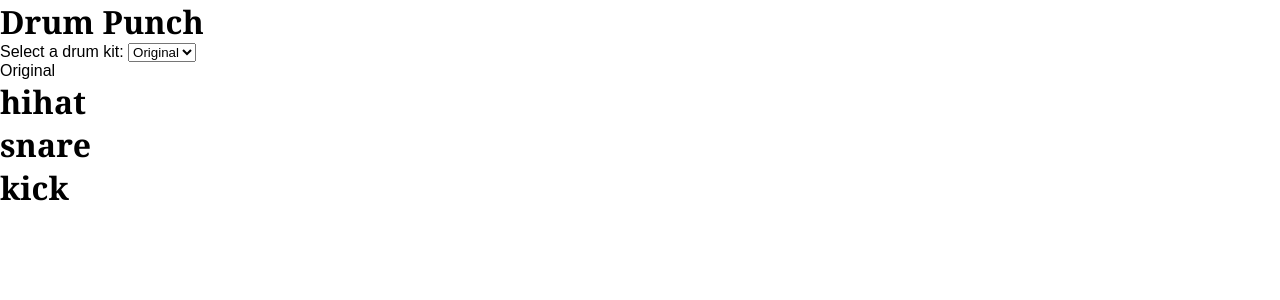
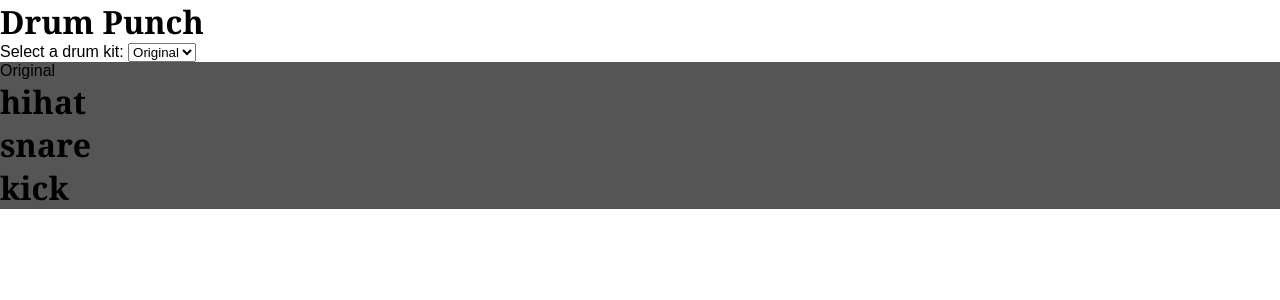
Before and after one commit to richardsonqiu/drum-punch, a React (Create React App) app: page / in a window 1280 px wide. Shown: the top 300 px of the page. Built offline with nearby package versions, Linux system fonts and the light colour scheme.

Commit message:
Change global event listener to handleKeyDown

```diff
--- a/package.json
+++ b/package.json
@@ -12,7 +12,7 @@
     "web-vitals": "^2.1.4"
   },
   "scripts": {
-    "start": "react-scripts start",
+    "start": "react-scripts --openssl-legacy-provider start",
     "build": "react-scripts build",
     "test": "react-scripts test",
     "eject": "react-scripts eject"
--- a/src/components/Drum.js
+++ b/src/components/Drum.js
@@ -2,25 +2,21 @@ import DrumPad from "./DrumPad";
 import React, { useEffect } from 'react';
 
 function Drum({ kit }) {
-  useEffect(() => {
-    document.addEventListener('keydown', handleKeyDown);
-    return () => {
-      document.removeEventListener('keydown', handleKeyDown);
-    };
-  }, [kit]);
-
   const handleKeyDown = (e) => {
+    console.log(e);
     const pad = kit.kitPads.find((pad) => pad.padKey.includes(e.key));
     if (pad) {
       const audio = new Audio(pad.padAudioSrc);
       console.log(pad.padAudioSrc);
       audio.currentTime = 0.05;
-      audio.play()
+      audio.play();
     }
   }
 
+  if (!kit) return;
+
   return (
-    <div>
+    <div style={{backgroundColor: "#555"}} tabIndex={0} onKeyDown={handleKeyDown}>
       {kit.kitName}
       {
         kit.kitPads.map((pad) => (
```
